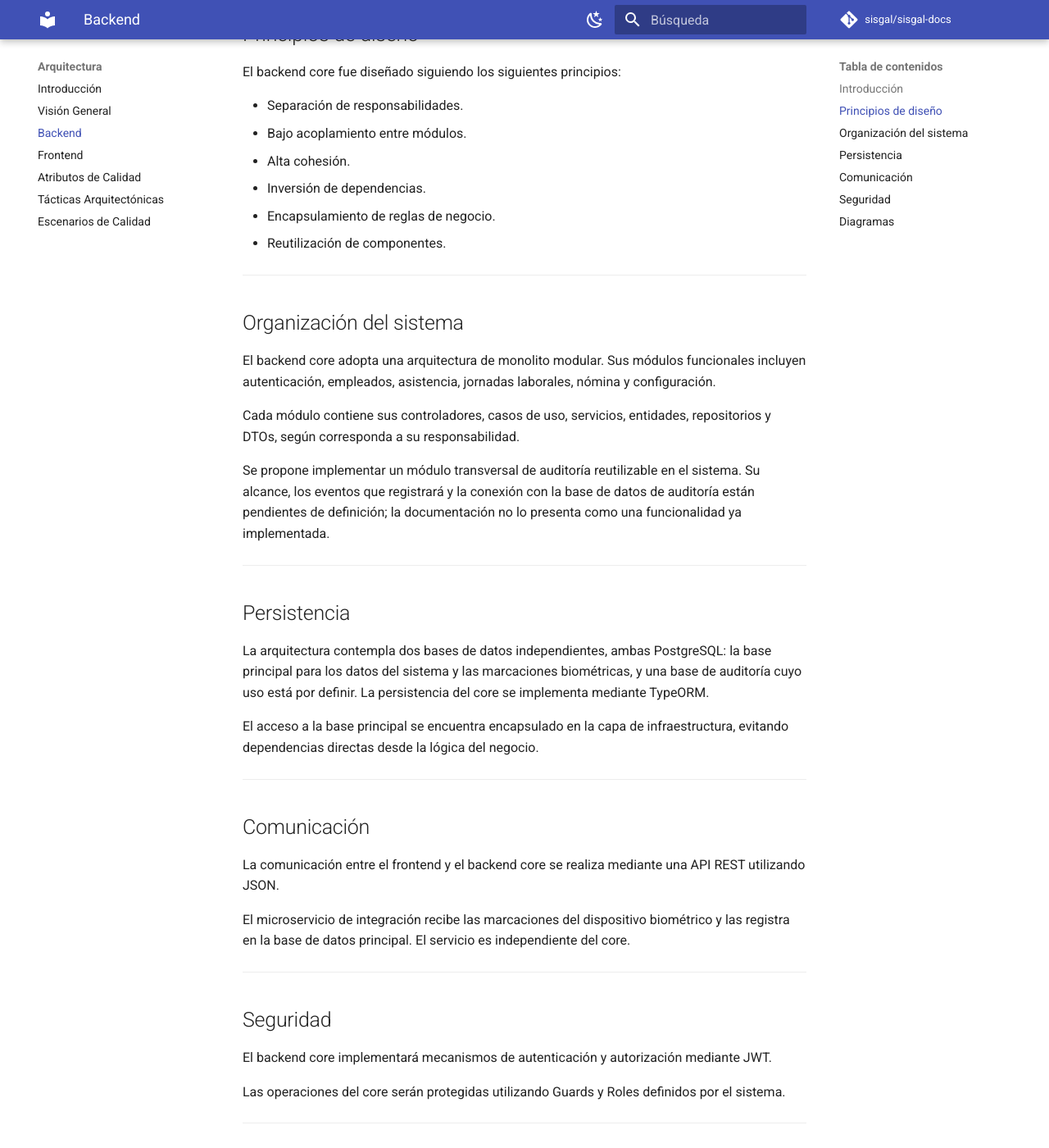
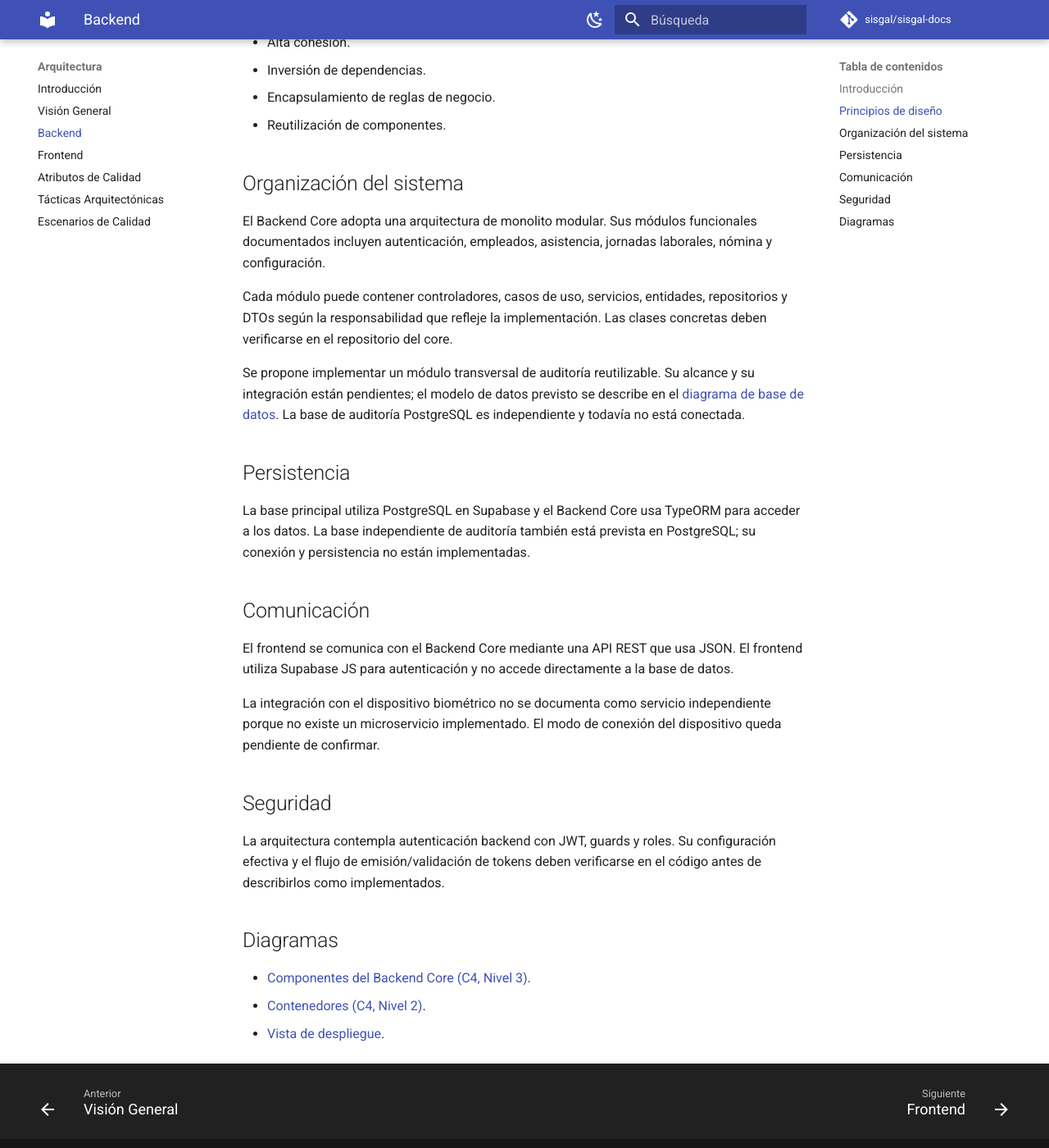
Before and after one commit to sisgal-platform/sisgal-docs, an MkDocs documentation site: the page built from docs/architecture/backend.md, in a window 1280 px wide and 1400 px high, scrolled down 516 px. Shown: the whole window at 82% size. Built offline with MkDocs 1.6.1 and Material for MkDocs 9.7.7, drawn with Linux system fonts in a browser that asks for light colours; comment, search, counter and statistics services are not loaded; some of the changed text lies outside the part shown.

Commit message:
docs: describe current core backend without biometric microservice

```diff
--- a/docs/architecture/backend.md
+++ b/docs/architecture/backend.md
@@ -2,15 +2,11 @@
 
 ## Introducción
 
-El backend de SISGAL se compone de dos servicios: el **backend core**, que implementa la lógica principal de negocio y la API REST consumida por el frontend, y un **microservicio de integración biométrica**, dedicado a la conexión con el dispositivo. El core fue desarrollado con **NestJS**, cuya organización modular y el uso de inyección de dependencias facilitan la mantenibilidad y evolución de sus funcionalidades.
-
-La decisión de monolito modular aplica únicamente al core; el servicio de integración es independiente.
-
----
+El Backend Core de SISGAL implementa la lógica principal de negocio y expone la API REST consumida por el frontend. Está desarrollado con NestJS y organizado como monolito modular. No hay un microservicio biométrico implementado.
 
 ## Principios de diseño
 
-El backend core fue diseñado siguiendo los siguientes principios:
+El backend core sigue estos principios arquitectónicos:
 
 - Separación de responsabilidades.
 - Bajo acoplamiento entre módulos.
@@ -19,41 +15,27 @@
 - Encapsulamiento de reglas de negocio.
 - Reutilización de componentes.
 
----
-
 ## Organización del sistema
 
-El backend core adopta una arquitectura de monolito modular. Sus módulos funcionales incluyen autenticación, empleados, asistencia, jornadas laborales, nómina y configuración.
+El Backend Core adopta una arquitectura de monolito modular. Sus módulos funcionales documentados incluyen autenticación, empleados, asistencia, jornadas laborales, nómina y configuración.
 
-Cada módulo contiene sus controladores, casos de uso, servicios, entidades, repositorios y DTOs, según corresponda a su responsabilidad.
+Cada módulo puede contener controladores, casos de uso, servicios, entidades, repositorios y DTOs según la responsabilidad que refleje la implementación. Las clases concretas deben verificarse en el repositorio del core.
 
-Se propone implementar un módulo transversal de auditoría reutilizable en el sistema. Su alcance, los eventos que registrará y la conexión con la base de datos de auditoría están pendientes de definición; la documentación no lo presenta como una funcionalidad ya implementada.
-
----
+Se propone implementar un módulo transversal de auditoría reutilizable. Su alcance y su integración están pendientes; el modelo de datos previsto se describe en el [diagrama de base de datos](../diagrams/database.md). La base de auditoría PostgreSQL es independiente y todavía no está conectada.
 
 ## Persistencia
 
-La arquitectura contempla dos bases de datos independientes, ambas PostgreSQL: la base principal para los datos del sistema y las marcaciones biométricas, y una base de auditoría cuyo uso está por definir. La persistencia del core se implementa mediante TypeORM.
-
-El acceso a la base principal se encuentra encapsulado en la capa de infraestructura, evitando dependencias directas desde la lógica del negocio.
-
----
+La base principal utiliza PostgreSQL en Supabase y el Backend Core usa TypeORM para acceder a los datos. La base independiente de auditoría también está prevista en PostgreSQL; su conexión y persistencia no están implementadas.
 
 ## Comunicación
 
-La comunicación entre el frontend y el backend core se realiza mediante una API REST utilizando JSON.
+El frontend se comunica con el Backend Core mediante una API REST que usa JSON. El frontend utiliza Supabase JS para autenticación y no accede directamente a la base de datos.
 
-El microservicio de integración recibe las marcaciones del dispositivo biométrico y las registra en la base de datos principal. El servicio es independiente del core.
-
----
+La integración con el dispositivo biométrico no se documenta como servicio independiente porque no existe un microservicio implementado. El modo de conexión del dispositivo queda pendiente de confirmar.
 
 ## Seguridad
 
-El backend core implementará mecanismos de autenticación y autorización mediante JWT.
-
-Las operaciones del core serán protegidas utilizando Guards y Roles definidos por el sistema.
-
----
+La arquitectura contempla autenticación backend con JWT, guards y roles. Su configuración efectiva y el flujo de emisión/validación de tokens deben verificarse en el código antes de describirlos como implementados.
 
 ## Diagramas
 
```
